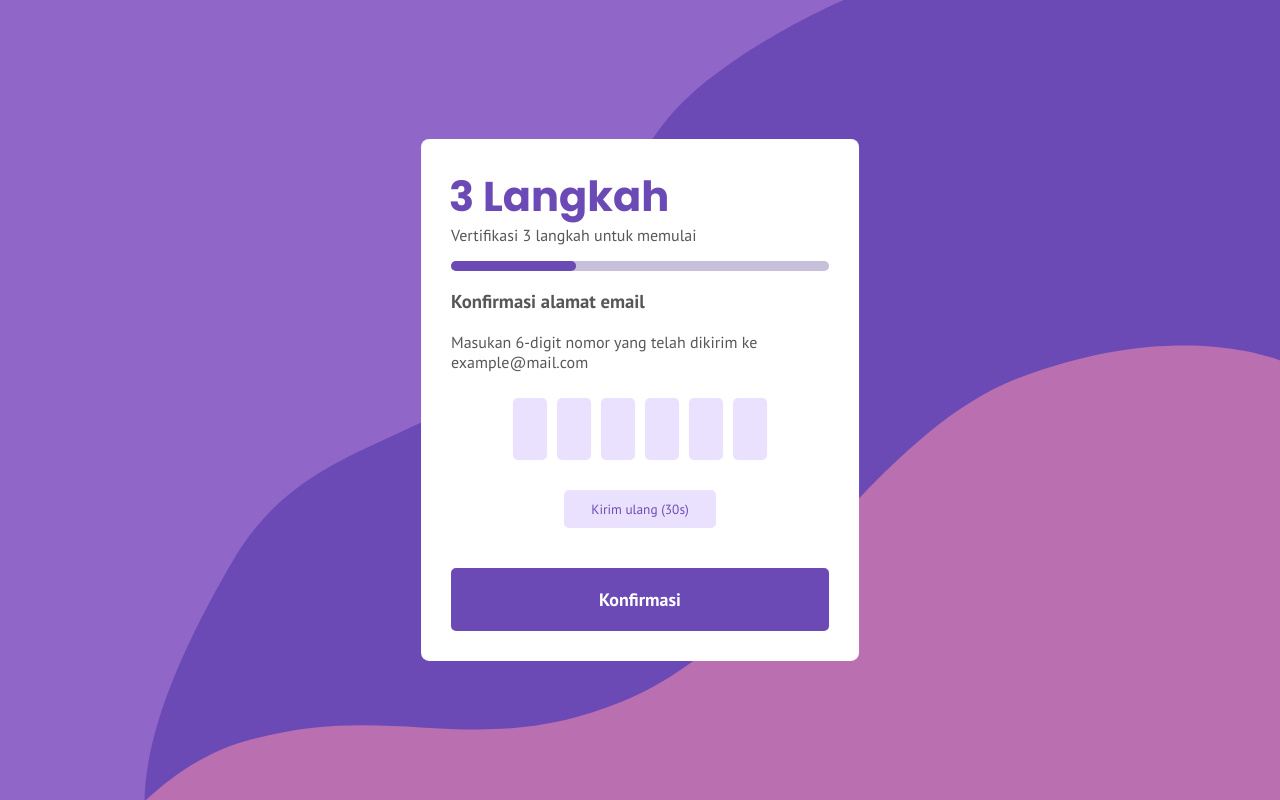
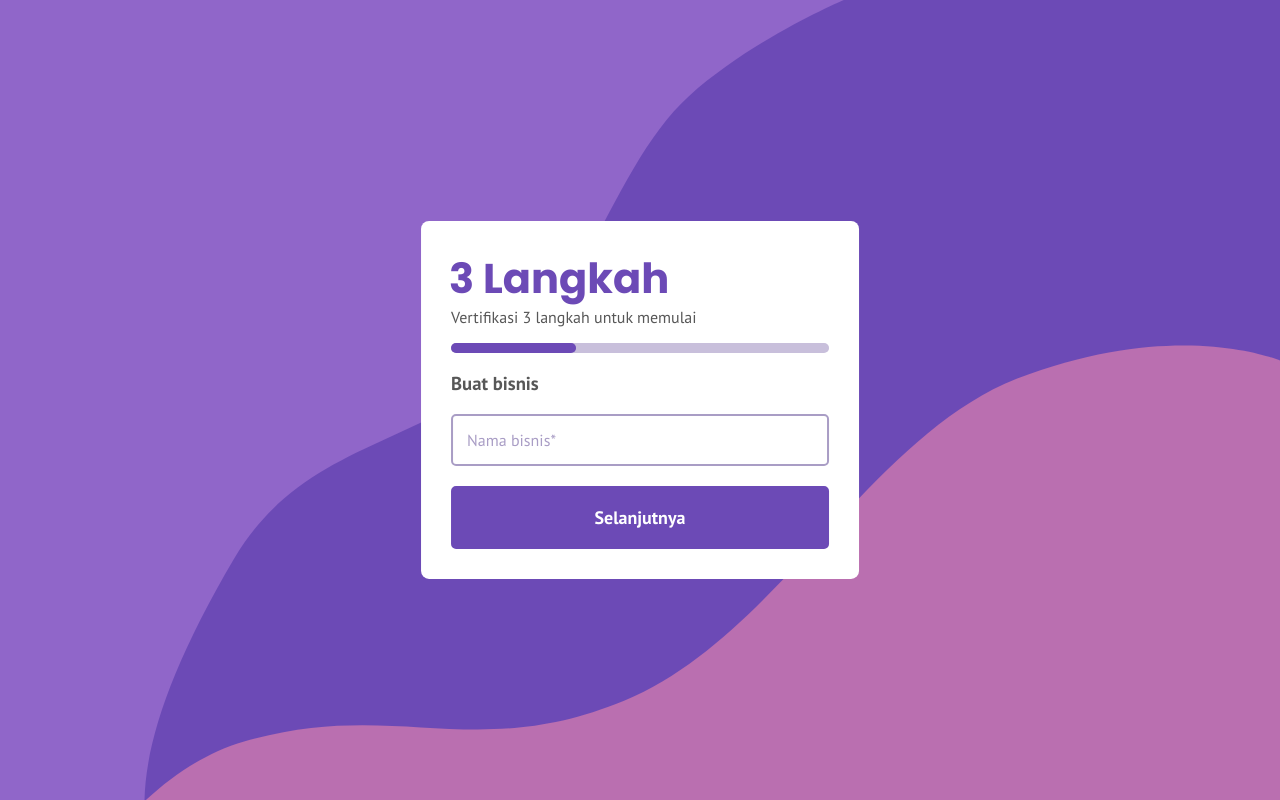
Before and after one commit to norman-andrians/choice-n-click, a PHP site: page /signup/finishing.html in a window 1280 px wide. Run offline with PHP 8.4, Linux system fonts and the light colour scheme.

Commit message:
perbarui form otp dan tambah form tambah bisnis

```diff
--- a/assets/scripts/form/form-manajement.js
+++ b/assets/scripts/form/form-manajement.js
@@ -65,14 +65,7 @@ function checkInput() {
 
 }
 
-$(document).ready(() => {
-    checkInput();
-    for (let i = 0; i < inptext.length; i++) {
-        inptext[i].children[1].addEventListener("focusin", () => { inptext[i].children[0].style.width = "100%"; });
-        inptext[i].children[1].addEventListener("focusout", () => { inptext[i].children[0].style.width = "0%"; });
-        inptext[i].children[1].addEventListener("input", () => { checkInput(); });
-    }
-
+function otpInput() {
     for (let i = 0; i < inpOtp.length; i++) {
         inpOtp[i].addEventListener('input', () => {
             inpOtp[i].value = inpOtp[i].value.length > inpOtp[i].maxLength ? inpOtp[i].value.slice(0, inpOtp[i].maxLength) : inpOtp[i].value;
@@ -86,6 +79,9 @@ $(document).ready(() => {
                     }
                 }
             }
+            else if (i > 0 && ev.keyCode === keycodes.backspace) {
+                inpOtp[i-1].focus();
+            }
         });
 
         inpOtp[i].addEventListener('keydown', (ev) => {
@@ -96,5 +92,20 @@ $(document).ready(() => {
                 inpOtp[i-1].focus();
             }
         });
+
+        inpOtp[i].addEventListener('focusin', () => { inpOtp[i].style.transform = "scale(1.1)" });
+        inpOtp[i].addEventListener('focusout', () => { inpOtp[i].style.transform = "scale(1)" });
     }
+}
+
+$(document).ready(() => {
+    checkInput();
+    for (let i = 0; i < inptext.length; i++) {
+        inptext[i].children[1].addEventListener("focusin", () => { inptext[i].children[0].style.width = "100%"; });
+        inptext[i].children[1].addEventListener("focusout", () => { inptext[i].children[0].style.width = "0%"; });
+        inptext[i].children[1].addEventListener("input", () => { checkInput(); });
+    }
+
+    inpOtp[0].focus();
+    otpInput();
 });
--- a/assets/styles/user-signlogin-page.css
+++ b/assets/styles/user-signlogin-page.css
@@ -77,6 +77,23 @@
     cursor: not-allowed;
     transition: .2s;
 }
+.inp-sub-nito button {
+    margin-top: 10px;
+    background-color: #6C4AB6;
+    color: white;
+    border: 2px solid #6C4AB6;
+    border-radius: 5px;
+    padding: 18px 20px;
+    font-size: large;
+    font-family: 'pt sans';
+    font-weight: bold;
+    width: 100%;
+    transition: .2s;
+}
+.inp-sub-nito button:hover {
+    background-color: transparent;
+    color: #6C4AB6;
+}
 
 .hcp-text {
     text-align: center;
@@ -139,6 +156,7 @@
     outline: none;
     border: none;
     border-radius: 5px;
+    transition: .2s;
 }
 
 .gth-btn {
--- a/signup/finishing.html
+++ b/signup/finishing.html
@@ -23,7 +23,8 @@
                     <p>Vertifikasi 3 langkah untuk memulai</p>
                 </header>
                 <div class="progress-bar"></div>
-                <form action="" method="post" class="mainform">
+                <form action="" method="get" class="mainform">
+                    <div class="tb-form" id="otp-form" style="display: none;">
                         <header class="inp-ftg">
                             <h3>Konfirmasi alamat email</h3>
                             <p>Masukan 6-digit nomor yang telah dikirim ke example@mail.com</p>
@@ -41,7 +42,17 @@
                         <div class="inp-row">
                             <div class="gth-btn"><button type="button">Kirim ulang (30s)</button></div>
                         </div>
-                    <div class="inp-sub"><button id="sub-btn" type="button">Konfirmasi</button></div>
+                        <div class="inp-sub-nito"><button id="sub-nito-btn" type="submit">Konfirmasi</button></div>
+                    </div>
+                    <div class="tb-form" id="otp-form">
+                        <header class="inp-ftg">
+                            <h3>Buat bisnis</h3>
+                        </header>
+                        <div class="inp-row">
+                            <div class="inp-text"><div class="inp-bg"></div><input type="text" name="businessname" id="bname" placeholder="Nama bisnis*"></div>
+                        </div>
+                        <div class="inp-sub-nito"><button id="sub-nito-btn" type="submit">Selanjutnya</button></div>
+                    </div>
                 </form>
             </div>
         </div>
```
Lines whose indentation alone changed are shown as unchanged.
